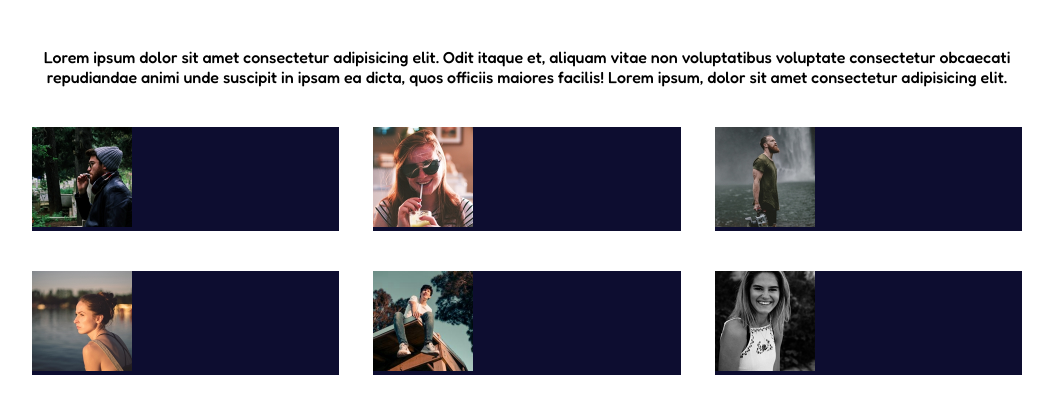
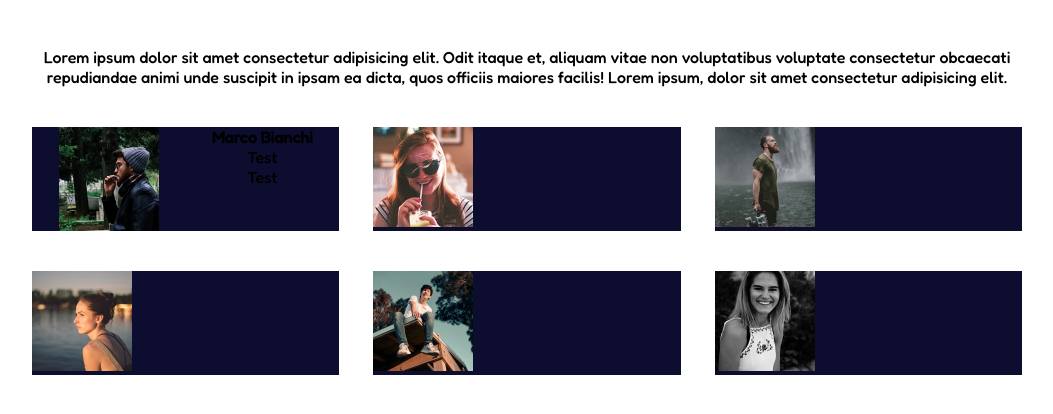
Before and after one commit to yasmindeoliveira/html-css-flex-cards, a plain HTML site: page index.html in a window 1280 px wide. Shown: the part 62-476 px from the top of the page, without its empty margins (113-1166 px from the left). Drawn offline with Linux system fonts and the light colour scheme.

Commit message:
aggiunto div al figlio

```diff
--- a/index.html
+++ b/index.html
@@ -24,10 +24,14 @@
 
             <div class="flex">
 
-                <div class="flex-item">
+                <div class="flex-item flex">
 
                         <img src="./assets/male1.png" alt="Marco Bianchi">
-
+                    <div>
+                        <h4>Marco Bianchi</h4>
+                        <p>Test</p>
+                        <p>Test</p>
+                    </div>
                 </div>
                 <div class="flex-item">
 
```
